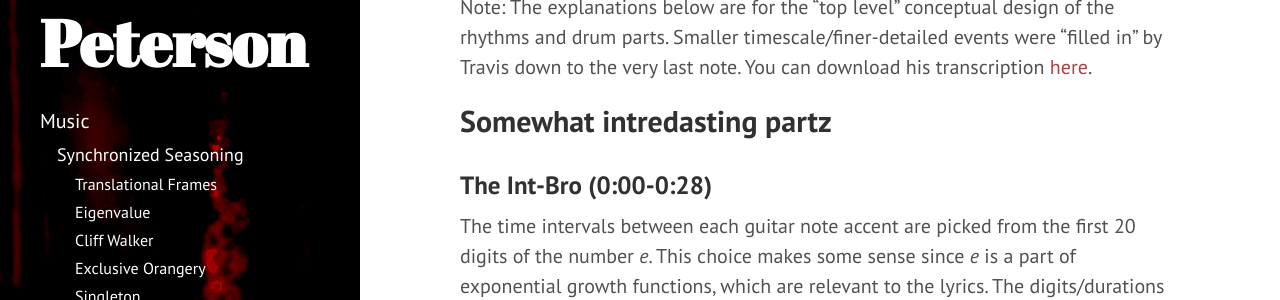
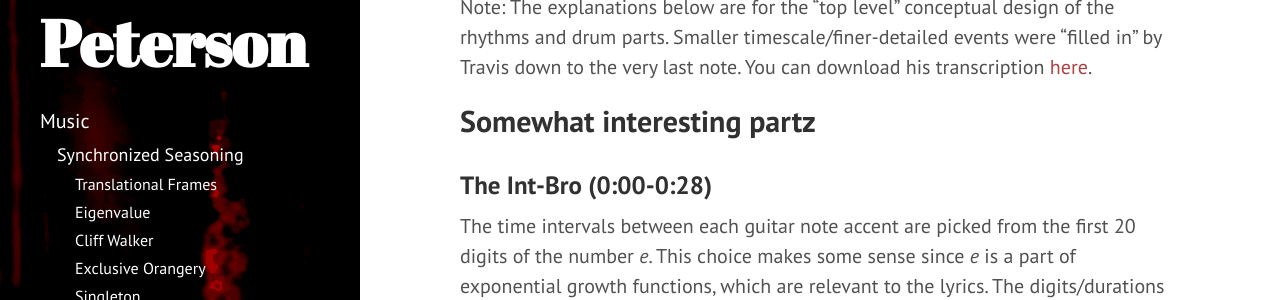
Before and after one commit to petepm/petepm.github.io, a Jekyll site: the page built from music/songs-these-are-songs/bugz.md, in a window 1280 px wide and 900 px high, scrolled down 333 px. Shown: the part 159-459 px from the top of the window. Built offline with Jekyll 4.4.1, drawn with Linux system fonts in a browser that asks for light colours; nearby versions of some CDN libraries.

Commit message:
Fix typo

```diff
--- a/music/songs-these-are-songs/bugz.md
+++ b/music/songs-these-are-songs/bugz.md
@@ -22,7 +22,7 @@ of the rhythms and drum parts. Smaller timescale/finer-detailed events were
 transcription [here](http://www.travisorbin.com/images/PetePeterson-Bugz.JPG).
 
 
-## Somewhat intredasting partz
+## Somewhat interesting partz
 
 ### The Int-Bro (0:00-0:28)
 
```
